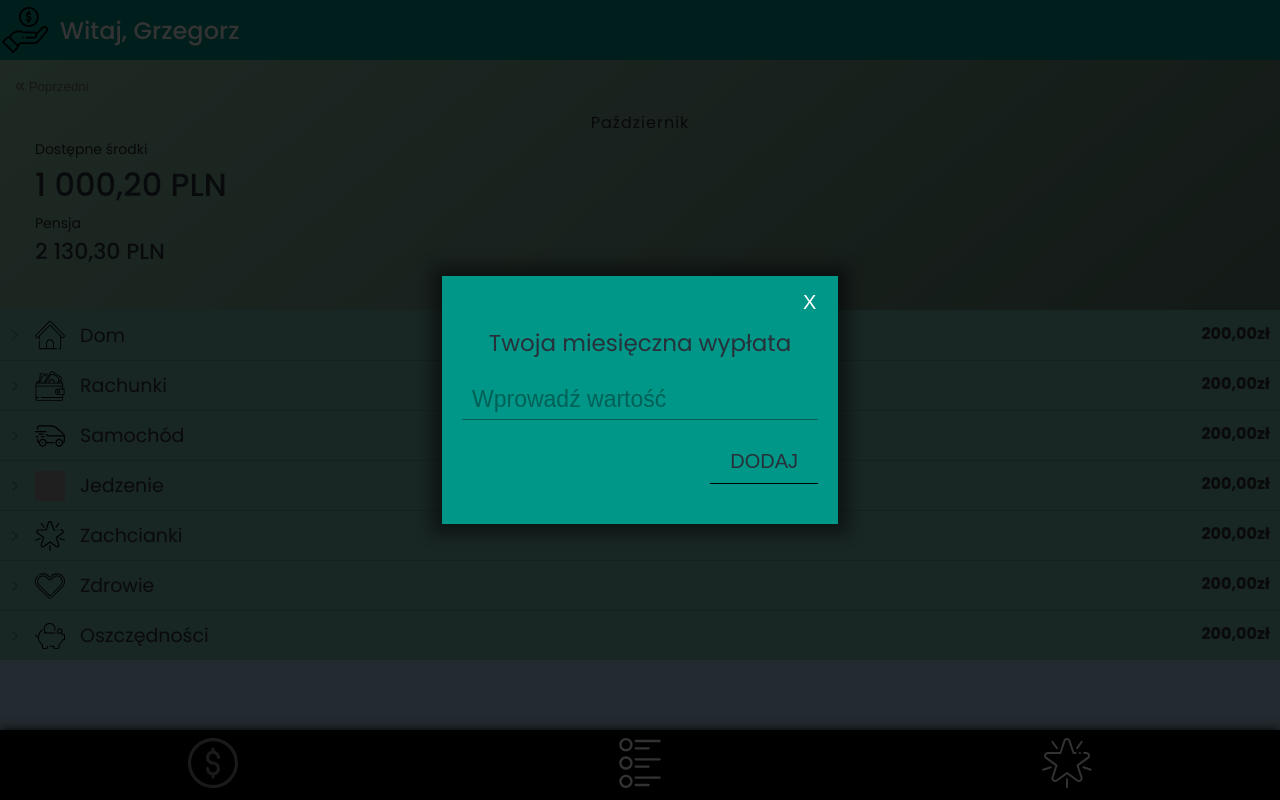
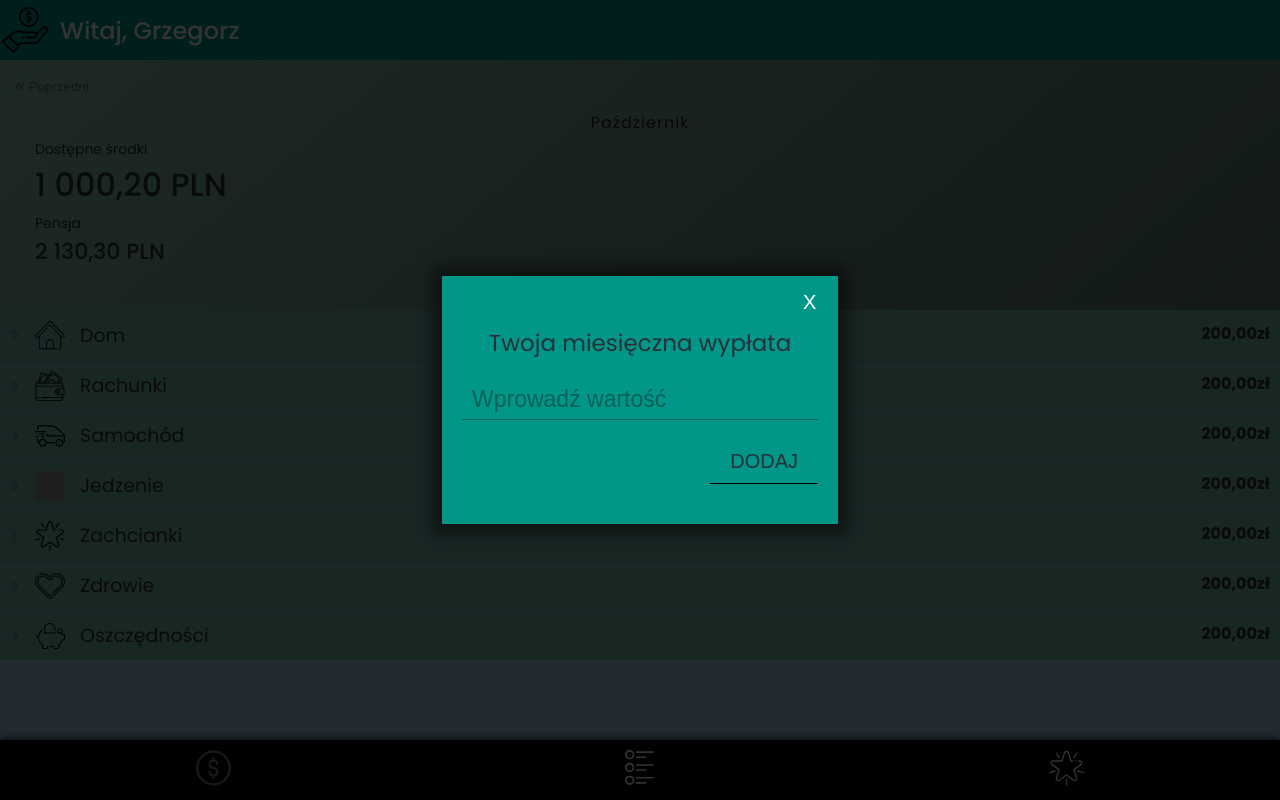
Before and after one commit to ErykFryderyk/finance-manager-app, a Vue app: page / in a window 1280 px wide. Built offline with nearby package versions, Linux system fonts and the light colour scheme; grey boxes are pictures that could not be loaded.

Commit message:
edit style of navbar

```diff
--- a/src/components/NavBar.vue
+++ b/src/components/NavBar.vue
@@ -36,16 +36,17 @@ export default {
   position: fixed;
   bottom: 0;
   width: 100%;
-  height: 70px;
+  height: 60px;
   background-color: black;
 }
 .navbar-btn{
-  width: 50px;
-  height: 50px;
+  width: 35px;
+  height: 35px;
   margin:2px;
   background: transparent;
   border: 0;
   color: white;
+  cursor:button;
 }
 .navbar-btn svg{
   fill:#fff;
```
